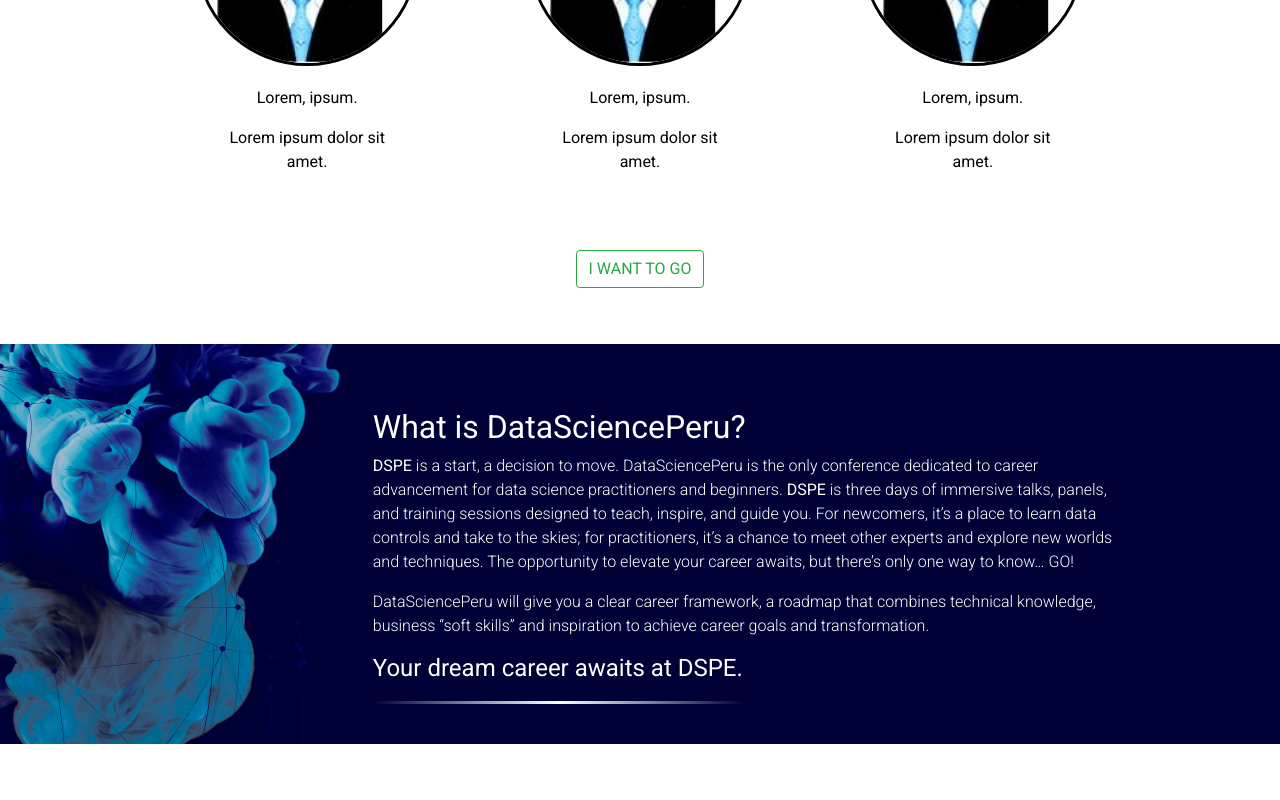
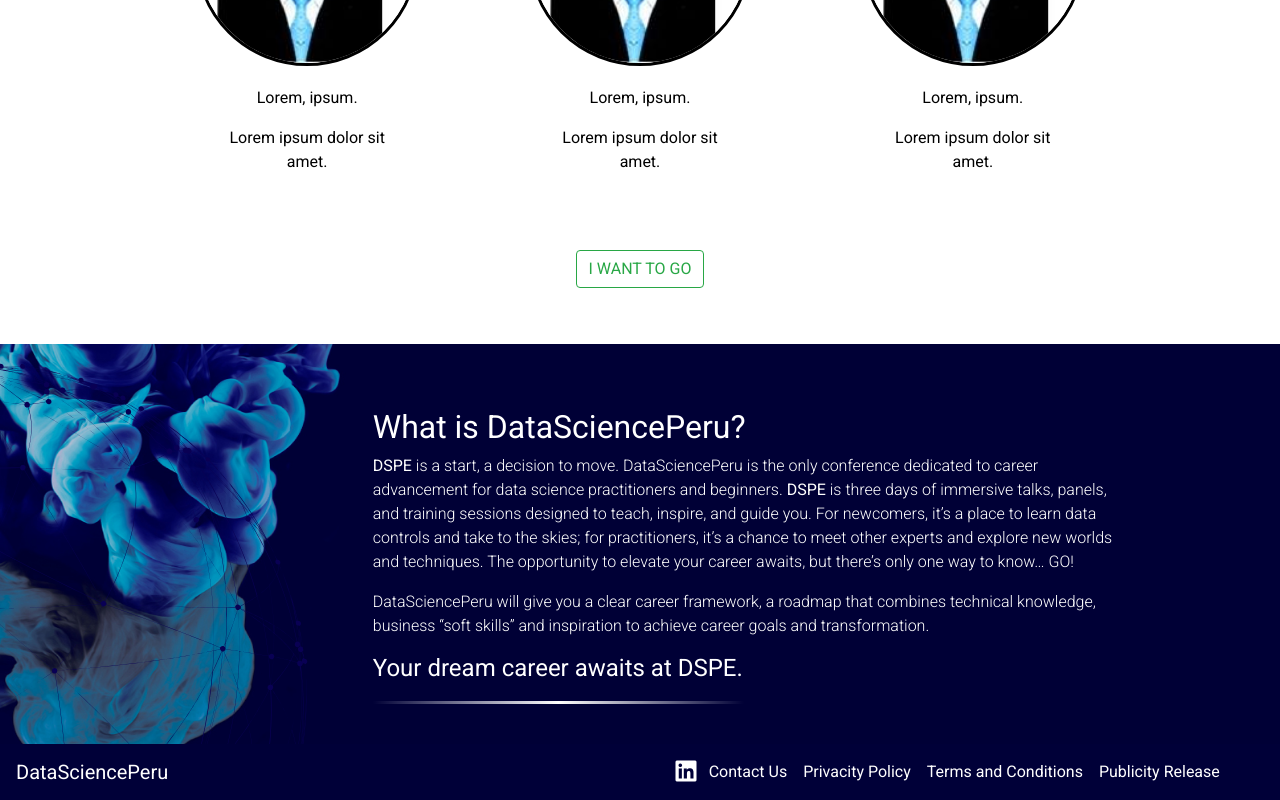
Before and after one commit to HendrikOB/DataScienceWebFront, a Vue app: page / in a window 1280 px wide. Shown: the part 1880-2680 px from the top of the page. Before the commit the page ends 2624 px from the top, so only its background shows below. Built offline with nearby package versions, Linux system fonts and the light colour scheme.

Commit message:
Add FontAwesome and Finish Footer component

```diff
--- a/public/index.html
+++ b/public/index.html
@@ -5,6 +5,7 @@
     <meta http-equiv="X-UA-Compatible" content="IE=edge">
     <meta name="viewport" content="width=device-width,initial-scale=1.0">
     <link rel="icon" href="<%= BASE_URL %>favicon.ico">
+    <link rel="stylesheet" href="https://use.fontawesome.com/releases/v5.3.1/css/all.css" integrity="sha384-mzrmE5qonljUremFsqc01SB46JvROS7bZs3IO2EmfFsd15uHvIt+Y8vEf7N7fWAU" crossorigin="anonymous">
 
     <!-- bootstrap CSS -->
     <link rel="stylesheet" href="https://maxcdn.bootstrapcdn.com/bootstrap/4.0.0/css/bootstrap.min.css" integrity="sha384-Gn5384xqQ1aoWXA+058RXPxPg6fy4IWvTNh0E263XmFcJlSAwiGgFAW/dAiS6JXm" crossorigin="anonymous">
--- a/src/App.vue
+++ b/src/App.vue
@@ -4,6 +4,7 @@
     <Promo />
     <Speakers />
     <Whatis />
+    <Footer />
   </div>
 </template>
 
@@ -12,6 +13,7 @@
 import Promo from './components/Promo.vue'
 import Speakers from './components/Speakers.vue'
 import Whatis from './components/Whatis.vue'
+import Footer from './components/Footer.vue'
 
 
 
@@ -21,7 +23,8 @@
     Header,
     Promo,
     Speakers,
-    Whatis
+    Whatis,
+    Footer
   }
 }
 </script>
--- /dev/null
+++ b/src/components/Footer.vue
@@ -0,0 +1,29 @@
+<template>
+	<div class="footer">
+		<nav class="navbar navbar-expand-lg navbar-dark bg-dark">
+			<a class="navbar-brand text-colorw" href="#">DataSciencePeru</a>
+			<button class="navbar-toggler" type="button" data-toggle="collapse" data-target="#navbarNav" aria-controls="navbarNav" aria-expanded="false" aria-label="Toggle navigation">
+				<span class="navbar-toggler-icon"></span>
+			</button>
+			<div class="collapse navbar-collapse float-right" id="navbarNav">
+				<ul class="navbar-nav mr-auto footer-ul">
+					<li class="nav-item active">
+						<a class="nav-link text-colorw" href="#"><i class="fab fa-linkedin"></i></a>
+					</li>
+					<li class="nav-item active">
+						<a class="nav-link text-colorw" href="#">Contact Us<span class="sr-only">(current)</span></a>
+					</li>
+					<li class="nav-item">
+						<a class="nav-link text-colorw" href="#">Privacity Policy</a>
+					</li>
+					<li class="nav-item">
+						<a class="nav-link text-colorw" href="#">Terms and Conditions</a>
+					</li>
+					<li class="nav-item">
+						<a class="nav-link text-colorw" href="#">Publicity Release</a>
+					</li>
+				</ul>
+			</div>
+		</nav>
+	</div>
+</template>
--- a/src/components/Header.vue
+++ b/src/components/Header.vue
@@ -1,13 +1,12 @@
 <template>
 	<div id="datascienceperu">
 		<div>
-			<nav class="navbar navbar-expand-lg navbar-light bgc-navbar">
+			<nav class="navbar navbar-expand-lg navbar-dark bg-dark bgc-navbar">
 				<a class="navbar-brand text-colorw" href="#">DataSciencePeru</a>
-				<button class="navbar-toggler" type="button" data-toggle="collapse" data-target="#navbarSupportedContent" aria-controls="navbarSupportedContent" aria-expanded="false" aria-label="Toggle navigation">
+				<button class="navbar-toggler" type="button" data-toggle="collapse" data-target="#navbarNavH" aria-controls="navbarSupportedContent" aria-expanded="false" aria-label="Toggle navigation">
 					<span class="navbar-toggler-icon"></span>
 				</button>
-
-				<div class="collapse navbar-collapse float-right">
+				<div class="collapse navbar-collapse float-right" id="navbarNavH">
 					<ul class="navbar-nav mr-auto header-ul">
 					<li class="nav-item active">
 						<a class="nav-link text-colorw" href="#">Speakers<span class="sr-only">(current)</span></a>
--- a/src/scss/_main.scss
+++ b/src/scss/_main.scss
@@ -172,3 +172,20 @@
 	background: linear-gradient(90deg,hsla(0,0%,100%,0) 0,#fff 50%,hsla(0,0%,100%,0));
 	width: 50%;
 }
+
+.footer{
+	background-color: rgb(0, 0, 56) !important;
+}
+
+.bg-dark{
+	background-color: rgb(0, 0, 56) !important;
+}
+
+.footer-ul{
+	margin-right: 0px !important;
+	margin-left: 38vw;
+}
+
+.fa-linkedin{
+	transform: scale(1.5) !important;
+}
```
